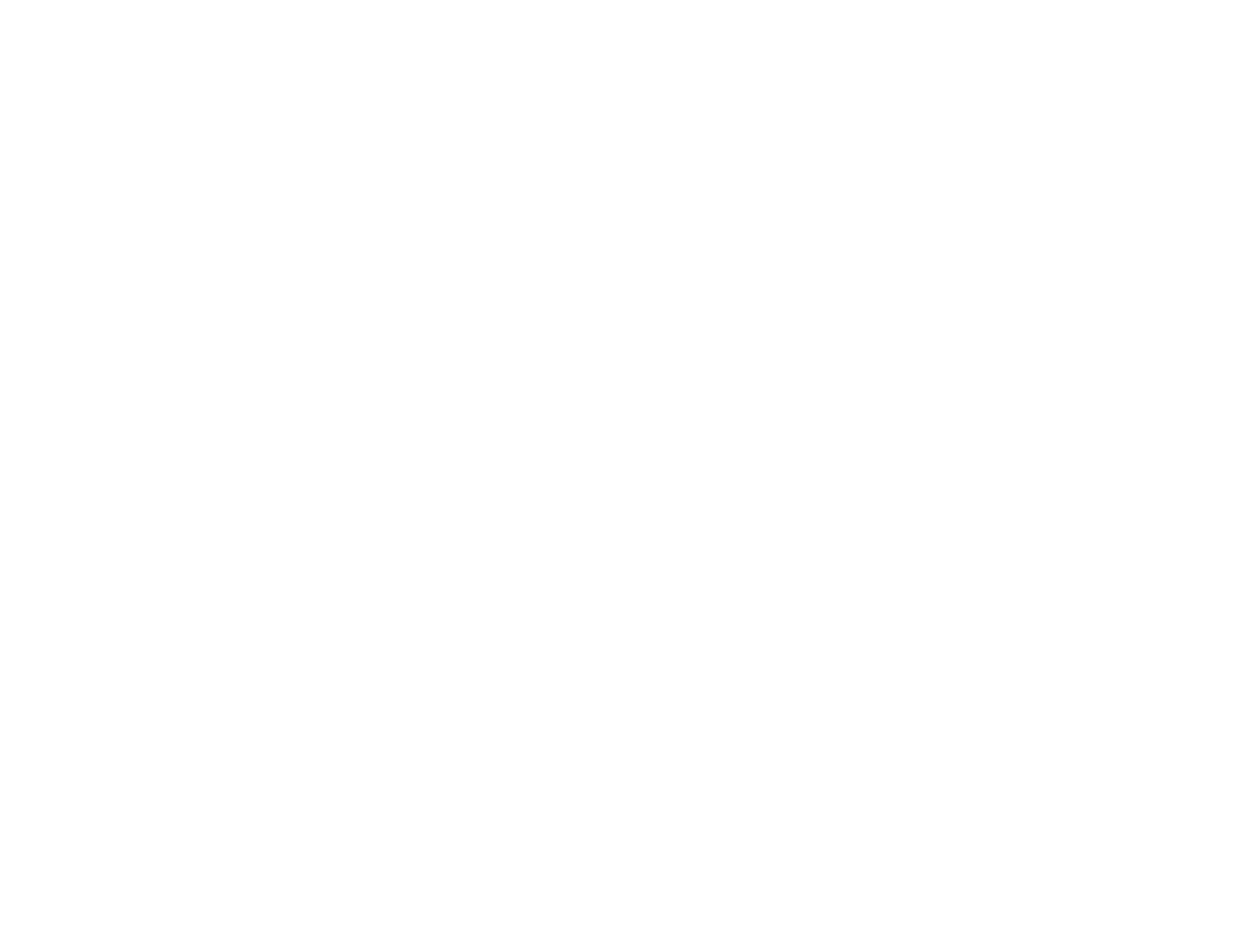
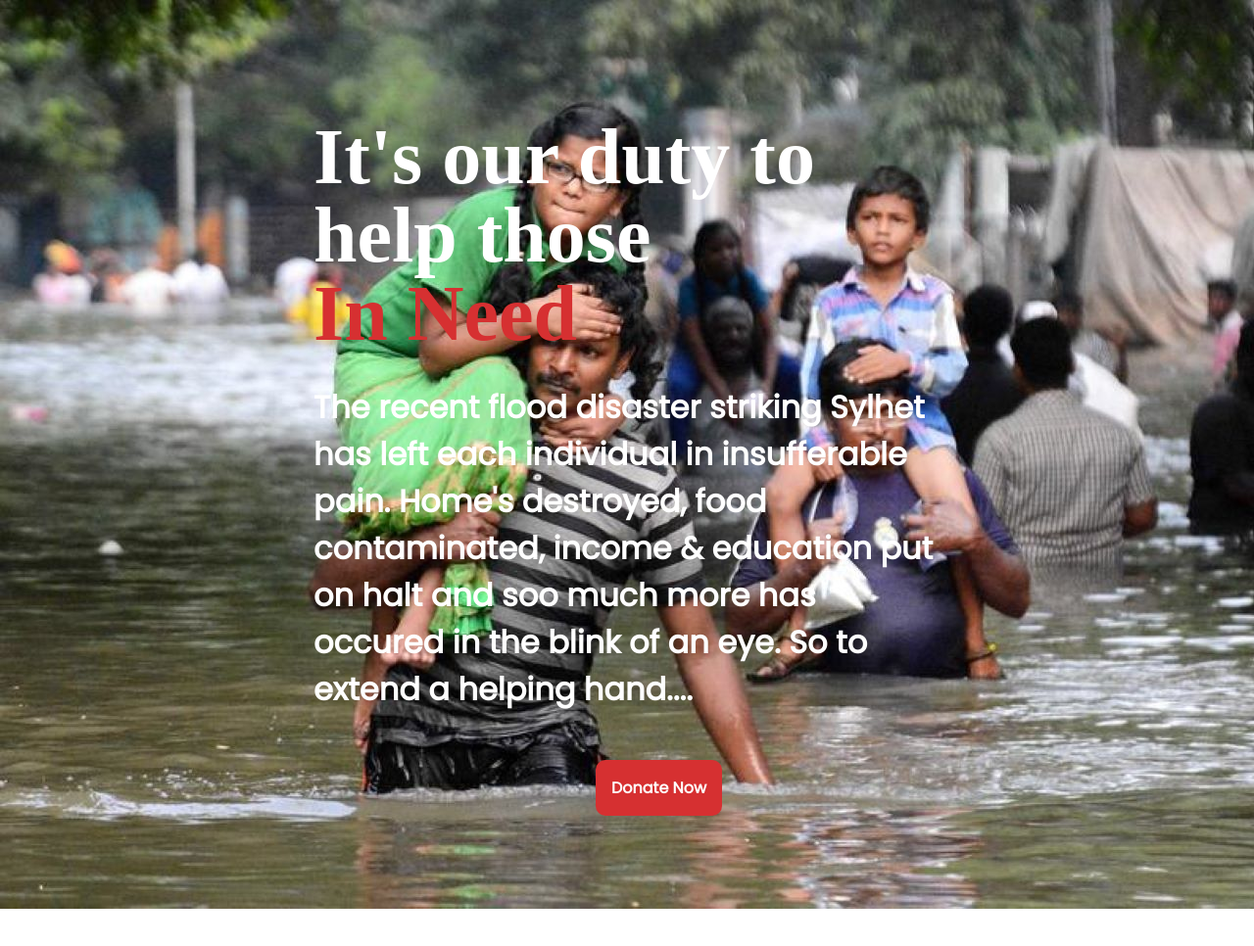
Before and after one commit to yatohajime/donation-web, a plain HTML site: page index.html in a window 1280 px wide. Shown: the top 966 px of the page at 98% size. Before the commit the page ends 800 px from the top, so only its background shows below. Drawn offline with Linux system fonts and the light colour scheme; a web font is replaced by a local one.

Commit message:
finished-first-section

```diff
--- a/index.html
+++ b/index.html
@@ -8,6 +8,17 @@
     <link rel="stylesheet" href="style.css">
 </head>
 <body>
-
+    <section>   <!--first section start-->
+        <div class="container">
+            <div class="landing-content">
+                <h1>It's our duty to help those <span class="color-block">In Need</span></h1>
+                <p>The recent flood disaster striking Sylhet has left each individual in insufferable
+                    pain. Home's destroyed, food contaminated, income & education put on halt and soo much
+                    more has occured in the blink of an eye. So to extend a helping hand....
+                </p>
+                <button class="btn">Donate Now</button>
+            </div>
+        </div>
+    </section>  <!--first section end-->
 </body>
 </html>
--- a/style.css
+++ b/style.css
@@ -0,0 +1,66 @@
+/* font import link */
+@import url('https://fonts.googleapis.com/css2?family=Joan&family=Poppins&display=swap');
+
+/* gobal style */
+*{
+    margin: 0;
+    padding: 0;
+    box-sizing: border-box;
+}
+
+body {
+    font-family: 'Joan', serif;
+}
+
+h1 {
+    margin-top: -1em;
+    font-size: 5rem;
+    color: white;
+    line-height: 1em;
+}
+
+
+/* utility classes */
+
+
+/* landing content area */
+.landing-content {  /* center the content */
+    margin: 0 auto;
+    width: 50%;
+}
+
+.container {    /* setup the background image */
+    background-image: url('background-images/donation4(3).jpg');
+    background-repeat: no-repeat;
+    padding-top: 200px;
+    padding-bottom: 390px;
+    margin-bottom: 50%;
+}
+
+.container p {  /* position and style the paragraph area */
+    margin-top: 1em;
+    color: #FFF;
+    font-weight: bold;
+    font-family: 'Poppins', sans-serif;
+    font-size: 2rem;
+}
+
+.btn {
+    font-family: 'Poppins', sans-serif;
+    font-size: 1rem;
+    font-weight: bold;
+    background-color: #d63031;
+    color: #FFF;
+    padding: 1em;
+    margin: 3em;
+    border: none;
+    border-radius: 10px;
+    position: absolute;
+    left: 35em;
+    cursor: pointer;
+}
+
+.color-block {
+    display: block;
+    color: #d63031;
+}
```
Also changed, not shown: background-images/donation0.jpg (added), background-images/donation1.jpg (added), background-images/donation10.jpg (added), background-images/donation11.jpg (added), background-images/donation13.jpg (added), background-images/donation2.jpg (added), background-images/donation4(3).jpg (added), background-images/donation4.jpg (added), background-images/donation5.jpg (added), background-images/donation6.jpg (added), background-images/donation7.jpg (added), background-images/donation8.jpg (added), background-images/donation9.jpg (added), icon-images/Frame-1.png (added), 2 more files, 2 other files.
